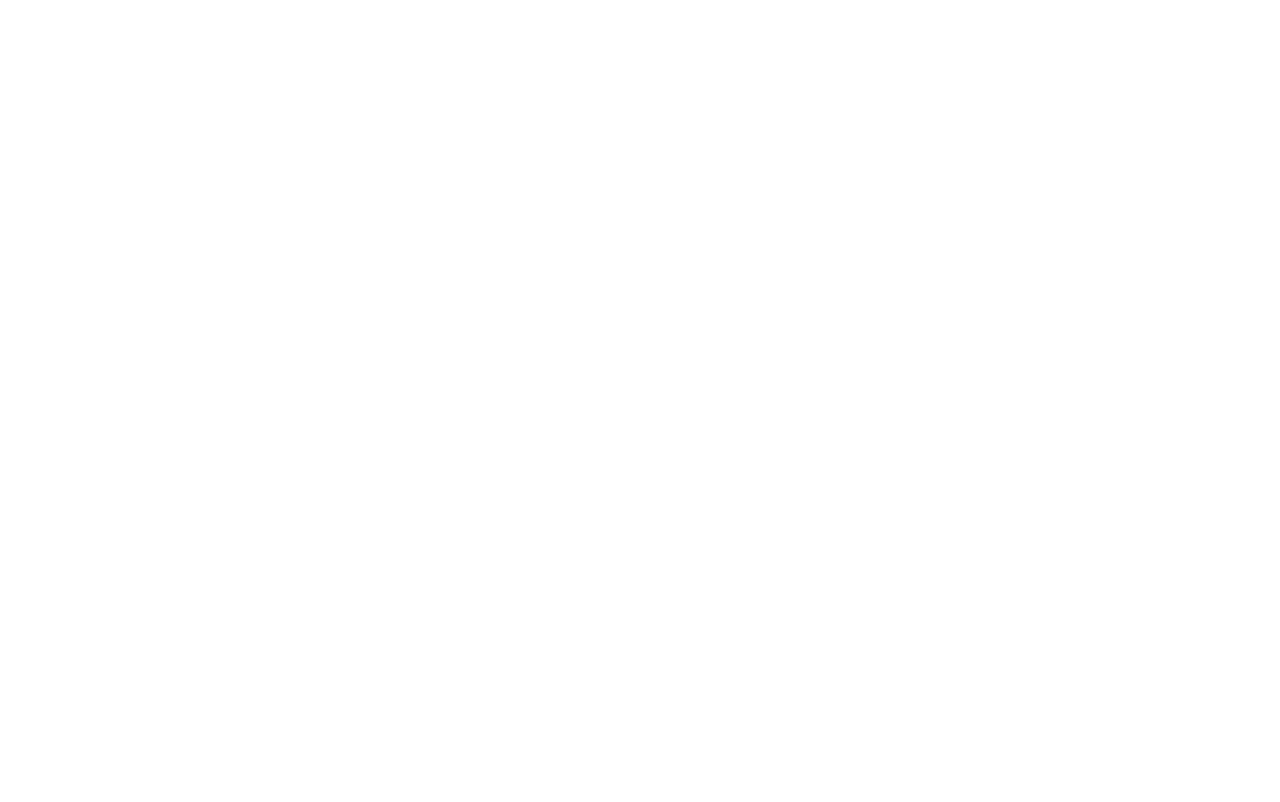
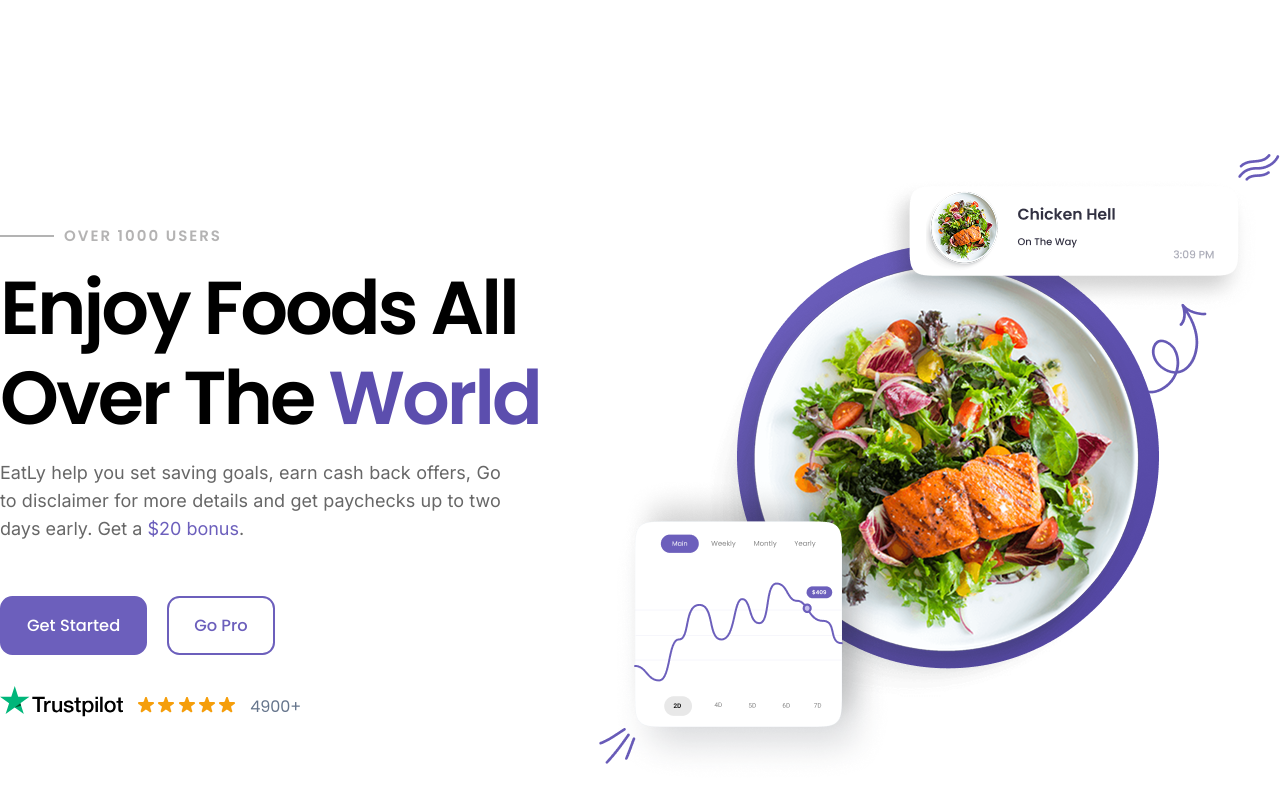
Before and after one commit to tvivlad2/team_5, a plain HTML site: page index.html in a window 1280 px wide. Drawn offline with Linux system fonts and the light colour scheme.

Commit message:
Сделал стартовую секцию

```diff
--- /dev/null
+++ b/css/_global.css
@@ -0,0 +1,7 @@
+:root{
+    font-family: Poppins, sans-serif;
+}
+body{
+    margin: 0px;
+    padding: 0px;
+}
--- /dev/null
+++ b/css/_hero.css
@@ -0,0 +1,121 @@
+.hero {
+    margin: 154px 5%;
+    display: flex;
+    justify-content: space-between;
+    max-width: 1285px;
+    margin: 154px auto;
+    gap: 30px;
+    align-items: center;
+}
+
+.hero__text-block {
+    flex: 1;
+    min-width: 550px;
+    max-width: 600px;
+    display: flex;
+    flex-direction: column;
+}
+
+.hero__subtitle {
+    display: flex;
+    align-items: center;
+    font-weight: 600;
+    font-size: 15px;
+    line-height: 120%;
+    letter-spacing: 2px;
+    color: #201f1f56;
+
+}
+
+.hero__subtitle::before {
+    content: "";
+    width: 54px;
+    height: 2px;
+    background-color: #201f1f56;
+    margin-right: 10px;
+
+}
+
+.hero__title {
+    margin-top: 18px;
+    font-weight: 600;
+    font-size: 75px;
+    line-height: 120%;
+    letter-spacing: -3px;
+}
+
+.hero__title--highlight {
+    color: #5C4EAE;
+}
+
+.hero__description {
+    width: 88%;
+    margin-top: 16px;
+    font-family: Inter;
+    font-weight: 400;
+    font-style: Regular;
+    font-size: 18px;
+    line-height: 28px;
+    text-align: justify;
+    color: #676767;
+}
+
+.hero__description--highlight {
+    color: #6C5FBC;
+}
+
+.hero__buttons {
+    margin-top: 53px;
+    display: flex;
+    gap: 20px;
+}
+
+.button.hero__button1 {
+    font-weight: 500;
+    font-size: 16.27px;
+    text-decoration: none;
+    color: white;
+    padding: 15px 25px;
+    background-color: #6C5FBC;
+    border: 2px solid #6C5FBC;
+    display: inline-block;
+    border-radius: 12.41px;
+}
+
+.button.hero__button2 {
+    font-weight: 500;
+    font-size: 16.27px;
+    text-decoration: none;
+    color: #6C5FBC;
+    padding: 15px 25px;
+    border: 2px solid #6C5FBC;
+    display: inline-block;
+    border-radius: 12.41px;
+}
+
+.hero__ratings {
+    margin-top: 33px;
+    display: flex;
+    align-items: flex-end;
+    gap: 15px;
+
+}
+
+.hero__ratings > img {
+    transform: translateY(-2px);
+}
+
+.rating__stars{
+    display: inline-block;
+    transform: translateY(1px);
+}
+
+.rating__text {
+    color: #64748b;
+
+}
+
+.hero__image-block img {
+    max-width: 100%;
+    height: auto;
+}
--- /dev/null
+++ b/css/_reset.css
@@ -0,0 +1,7 @@
+*,
+*::before,
+*::after {
+  box-sizing: border-box;
+  margin: 0;
+  padding: 0;
+}
--- /dev/null
+++ b/css/main.css
@@ -0,0 +1,3 @@
+@import url('./_reset.css');
+@import url("_global.css");
+@import url("_hero.css");
--- a/index.html
+++ b/index.html
@@ -1,8 +1,48 @@
 <!DOCTYPE html>
 <html>
+
 <head>
-    <title>Document</title>
+    <title>eatly</title>
+    <link rel="preconnect" href="https://fonts.googleapis.com">
+    <link rel="preconnect" href="https://fonts.gstatic.com" crossorigin>
+    <link
+        href="https://fonts.googleapis.com/css2?family=Onest:wght@100..900&family=Poppins:ital,wght@0,100;0,200;0,300;0,400;0,500;0,600;0,700;0,800;0,900;1,100;1,200;1,300;1,400;1,500;1,600;1,700;1,800;1,900&display=swap"
+        rel="stylesheet">
+    <link rel="preconnect" href="https://fonts.googleapis.com">
+    <link rel="preconnect" href="https://fonts.gstatic.com" crossorigin>
+    <link
+        href="https://fonts.googleapis.com/css2?family=Inter:ital,opsz,wght@0,14..32,100..900;1,14..32,100..900&family=Onest:wght@100..900&family=Poppins:ital,wght@0,100;0,200;0,300;0,400;0,500;0,600;0,700;0,800;0,900;1,100;1,200;1,300;1,400;1,500;1,600;1,700;1,800;1,900&display=swap"
+        rel="stylesheet">
+    <link rel="stylesheet" href="css/main.css">
 </head>
+
 <body>
+    <section class="hero">
+        <div class="hero__text-block">
+            <div class="hero__subtitle">OVER 1000 USERS</div>
+            <h1 class="hero__title">Enjoy Foods All<br>Over The <span class="hero__title--highlight">World</span></h1>
+            <p class="hero__description">EatLy help you set saving goals, earn cash back offers, Go to disclaimer for
+                more details and get paychecks up to two days early. Get a <span class="hero__description--highlight">$20 bonus</span>.</p>
+            <div class="hero__buttons">
+                <a href="#" class="button hero__button1">Get Started</a>
+                <a href="#" class="button hero__button2">Go Pro</a>
+            </div>
+            <div class="hero__ratings">
+                <img src="img/trustpilot.svg">
+                <div class="rating__stars">
+                    <img src="img/star.png">
+                    <img src="img/star.png">
+                    <img src="img/star.png">
+                    <img src="img/star.png">
+                    <img src="img/star.png">
+                </div>
+                <span class="rating__text">4900+</span>
+            </div>
+        </div>
+        <div class="hero__image-block">
+            <img src="img/Hero.png">
+        </div>
+    </section>
 </body>
+
 </html>
```
Also changed, not shown: img/Hero.png (added), img/star.png (added), img/trustpilot.svg (added).
